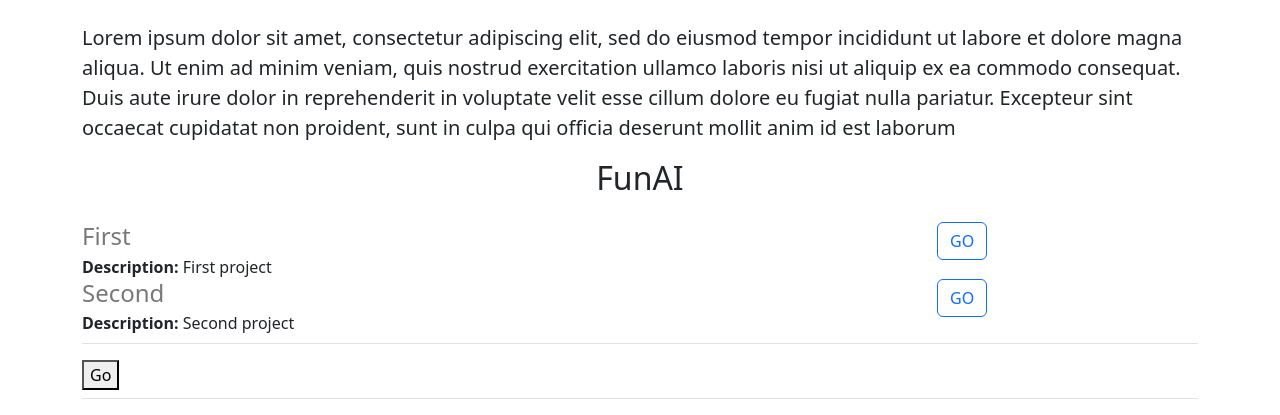
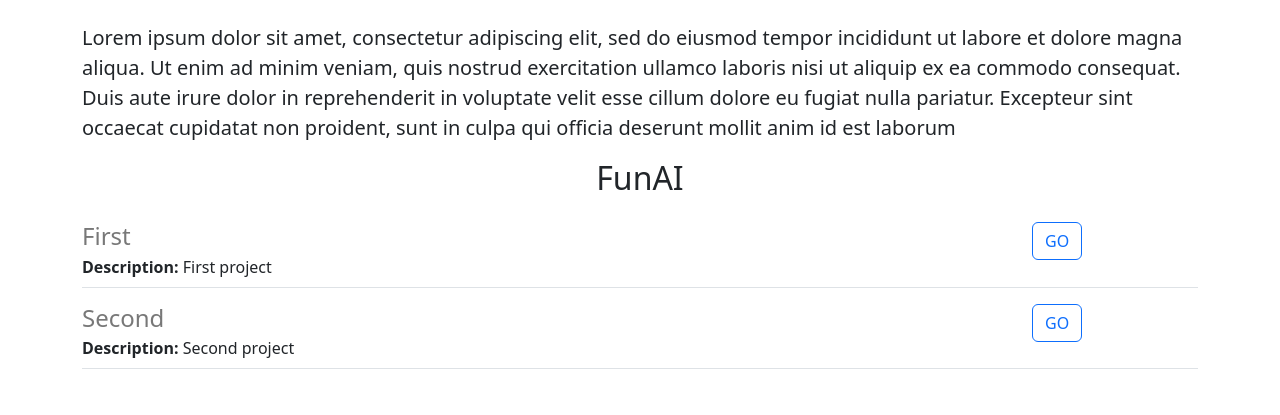
Before and after one commit to ApartPercentage/chen-website, a Flask app: page / in a window 1280 px wide. Shown: the part 487-902 px from the top of the page. After the commit the page ends 856 px from the top, so only its background shows below. Run offline with Flask 3, Linux system fonts and the light colour scheme.

Commit message:
minor changes

```diff
--- a/templates/home.html
+++ b/templates/home.html
@@ -56,7 +56,6 @@
           {% include 'project.html' %}
         {% endfor %}
       </div>
-      <button>Go</button>
     </div>
   </body>
 </html>
--- a/templates/project.html
+++ b/templates/project.html
@@ -1,6 +1,6 @@
-<div class = "border-bottom" style = "margin-bottom: 16px;padding-bottom:8px">
-  <div class = "row">
-    <div class="col-9">
+<div class = "border-bottom" style = "margin-bottom: 16px; padding-bottom:8px;">
+  <div class = "row" >
+    <div class="col-10">
       <h4 style = "color:rgb(120,120,120); margin-bottom:4px;">
         {{project['title']}}
       </h4>
@@ -9,7 +9,8 @@
         {{project['description']}}
       </div>
     </div>
-    <div class = "col-1">
-      <button type = "button" class = "btn btn-outline-primary float-right"> GO</button>
+    <div class = "col-2">
+      <button type = "button" class = "btn btn-outline-primary float-right"> GO </button>
+    </div>
   </div>
 </div>
```
